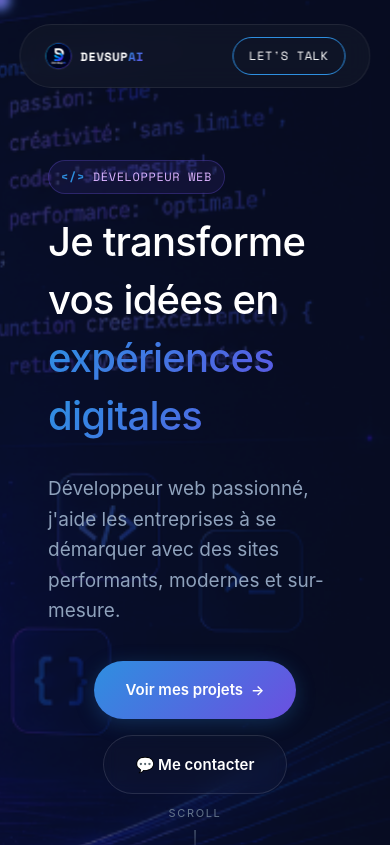
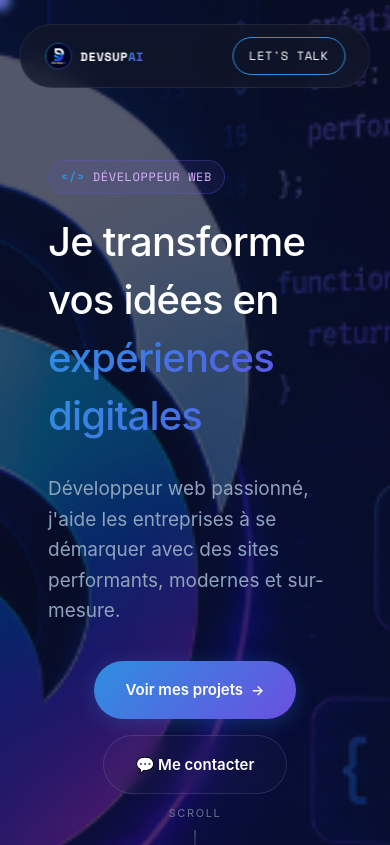
Before and after one commit to 55-hithup/monsite, a React (Vite) app: page / in a window 390 px wide. Shown: the top 845 px of the page. Built offline with nearby package versions, Linux system fonts and the light colour scheme; a web font is replaced by a local one.

Commit message:
fix: prevent mobile horizontal overflow scroll by adding overflow-hidden to hero background image wrapper

```diff
--- a/src/components/Hero.tsx
+++ b/src/components/Hero.tsx
@@ -101,13 +101,13 @@ export default function Hero() {
   return (
     <section className="hero" id="accueil" style={{ position: 'relative', overflow: 'hidden', minHeight: '100vh', display: 'flex', alignItems: 'center' }}>
       {/* Widescreen Background Mockup Image */}
-      <div className="absolute inset-0 w-full h-full z-0 select-none pointer-events-none">
+      <div className="absolute inset-0 w-full h-full z-0 select-none pointer-events-none overflow-hidden">
         <img
           src="/hero-bg-mockup.png"
           alt="DevSupAi 3D Showcase Widescreen Background"
           fetchPriority="high"
           loading="eager"
-          className="w-full h-full object-cover object-right max-md:scale-130 max-md:origin-right"
+          className="w-full h-full object-cover object-right max-md:object-[82%_center] max-md:scale-[1.8] max-md:origin-[82%_center]"
         />
         {/* Soft gradient masks to guarantee high contrast on all screens */}
         <div className="absolute inset-0 bg-gradient-to-r from-[#0B122C] via-[#0B122C]/60 to-transparent md:block hidden"></div>
```
